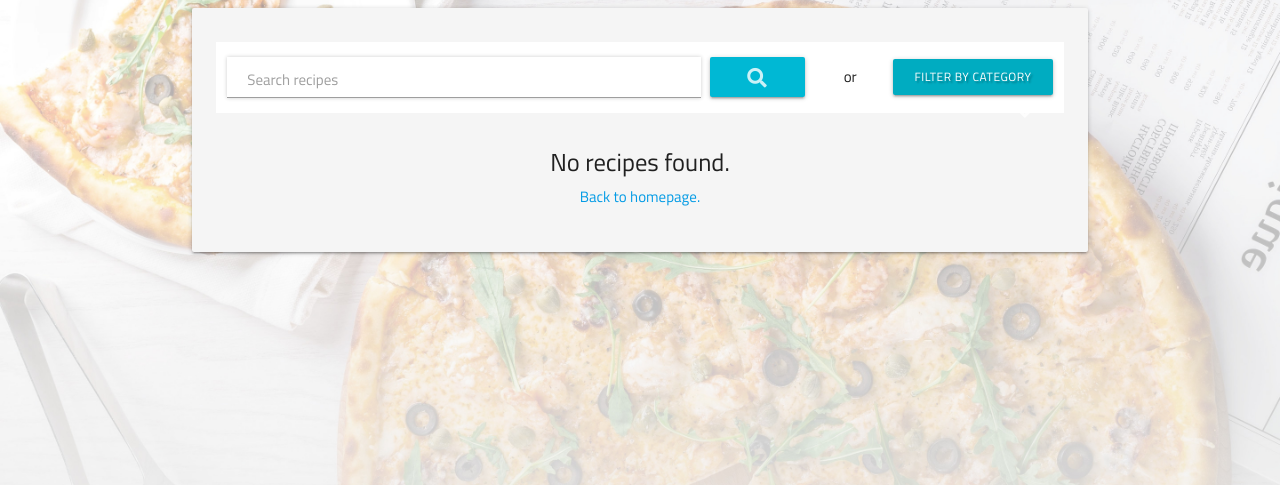
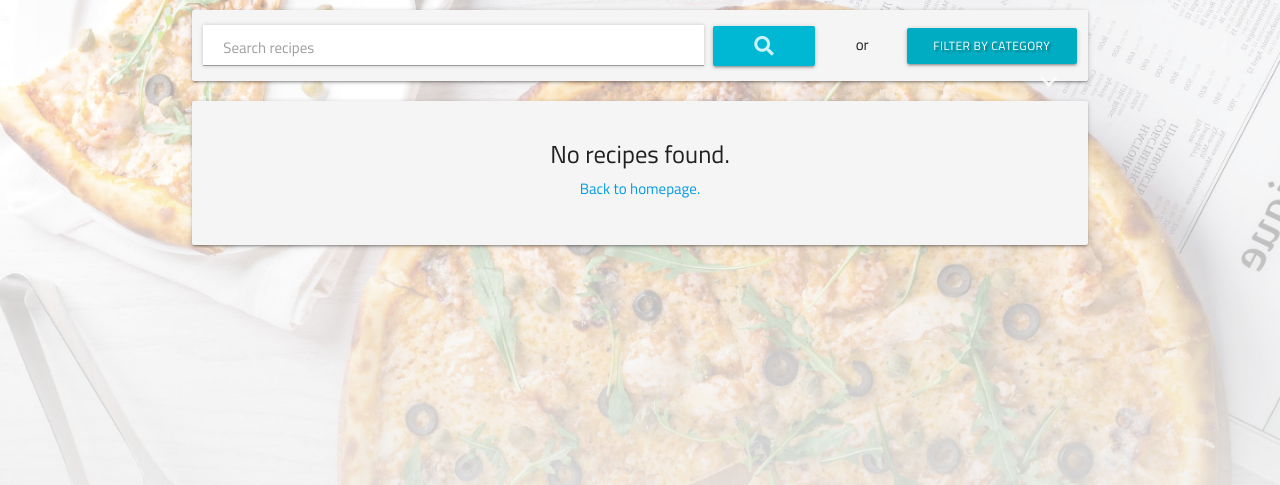
Before and after one commit to RoryBr1/Milestone-3, a Flask app: page / in a window 1280 px wide. Shown: the part 100-585 px from the top of the page. Run offline with Flask 2, Linux system fonts and the light colour scheme; data that the repository does not hold is empty; some libraries are stand-ins or nearby versions.

Commit message:
moved search functions into their own card div on recipes.html

```diff
--- a/static/css/style.css
+++ b/static/css/style.css
@@ -27,8 +27,6 @@ nav {
 
 /* Search Bar Styling */
 .search-panel {
-    background-color: white;
-
     margin-top: 10px;
 }
 
--- a/templates/recipes.html
+++ b/templates/recipes.html
@@ -1,8 +1,7 @@
 {% extends "base.html" %}
 {% block content %}
-
 <div class="container">
-    <div class="card-panel grey lighten-4">
+    <div class="card grey lighten-4">
         <div class="search-panel">
             <form action="{{ url_for('search') }}" method="post">
                 <div class="row valign-wrapper center">
@@ -20,8 +19,8 @@
             <div class="col s1">
                 <span>or</span></div>
             <div class="col s12 m3">
-                <a class='dropdown-trigger btn cyan darken-1' href='#' data-target='category-dropdown'>Filter by category <i
-                        class="fas fa-chevron-down right"></i></a>
+                <a class='dropdown-trigger btn cyan darken-1' href='#' data-target='category-dropdown'>Filter by
+                    category <i class="fas fa-chevron-down right"></i></a>
 
                 <!-- Category Dropdown -->
                 <ul id="category-dropdown" class="dropdown-content">
@@ -34,6 +33,11 @@
             </div>
         </div>
     </div>
+</div>
+
+</div>
+<div class="container">
+    <div class="card-panel grey lighten-4">
 
 
         {% if session.user|lower == "admin1"|lower %}
```
Lines whose indentation alone changed are shown as unchanged.
